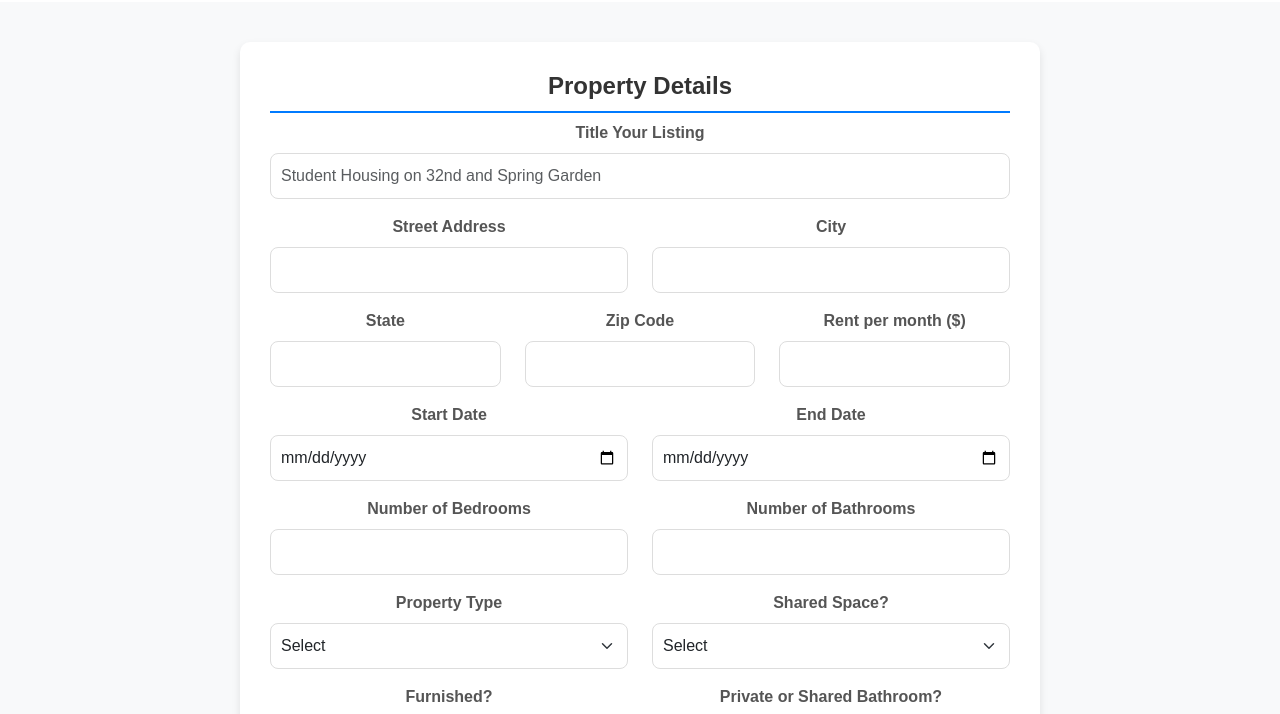
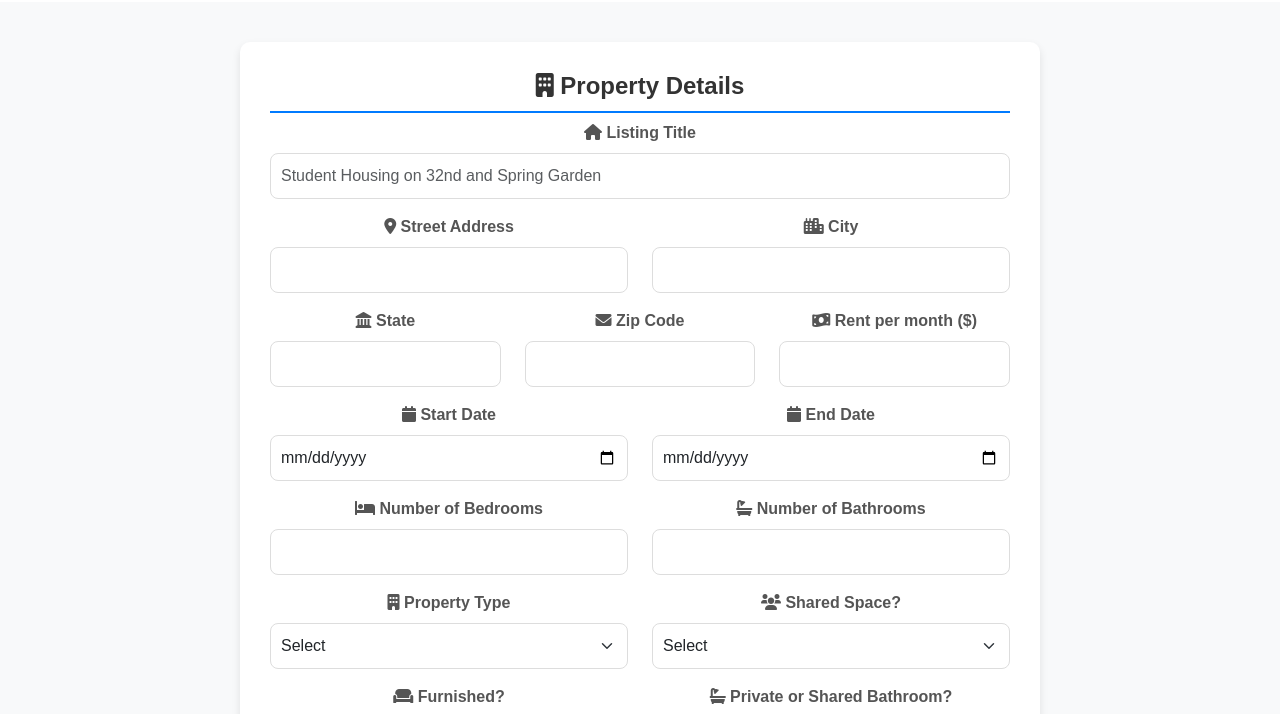
Before and after one commit to patelde510/LeaseIt, a website: page app/public/post.html in a window 1280 px wide. Shown: the part 66-780 px from the top of the page. Drawn offline with nearby package versions, Linux system fonts and the light colour scheme; no server answers.

Commit message:
Added icons to form fields and created post.css for styling

```diff
--- a/app/public/post.html
+++ b/app/public/post.html
@@ -6,6 +6,9 @@
     <meta name="viewport" content="width=device-width, initial-scale=1.0">
     <title>Post Lease</title>
     <link href="https://cdn.jsdelivr.net/npm/bootstrap@5.3.0/dist/css/bootstrap.min.css" rel="stylesheet">
+
+    <link rel="stylesheet" href="https://cdnjs.cloudflare.com/ajax/libs/font-awesome/6.0.0/css/all.min.css">
+
     <link rel="stylesheet" href="style/navbar.css">
     <link rel="stylesheet" href="style/styles.css">
     <link rel="stylesheet" href="style/post.css">
@@ -17,61 +20,84 @@
     <div id="navbar-placeholder"></div>
 
     <div id="post-content-container" class="content-container">
-        <h4 class="text-center">Property Details</h4>
+        <h4 class="text-center"><i class="fa fa-building"></i> Property Details</h4> <!-- Added icon for section title -->
         <form id="lease-form">
             <div class="row mb-3">
                 <div class="col-md-12">
-                    <label for="title" class="form-label">Title Your Listing</label>
+                    <label for="title" class="form-label">
+                        <i class="fa fa-home"></i> Listing Title
+                    </label>
                     <input type="text" id="title" class="form-control" placeholder="Student Housing on 32nd and Spring Garden" required>
                 </div>
             </div>
+
             <div class="row mb-3">
                 <div class="col-md-6">
-                    <label for="address" class="form-label">Street Address</label>
+                    <label for="address" class="form-label">
+                        <i class="fa fa-map-marker-alt"></i> Street Address
+                    </label>
                     <input type="text" id="address" class="form-control" required>
                 </div>
                 <div class="col-md-6">
-                    <label for="city" class="form-label">City</label>
+                    <label for="city" class="form-label">
+                        <i class="fa fa-city"></i> City
+                    </label>
                     <input type="text" id="city" class="form-control" required>
                 </div>
             </div>
             <div class="row mb-3">
                 <div class="col-md-4">
-                    <label for="state" class="form-label">State</label>
+                    <label for="state" class="form-label">
+                        <i class="fa fa-landmark"></i> State
+                    </label>
                     <input type="text" id="state" class="form-control" required>
                 </div>
                 <div class="col-md-4">
-                    <label for="zip" class="form-label">Zip Code</label>
+                    <label for="zip" class="form-label">
+                        <i class="fa fa-envelope"></i> Zip Code
+                    </label>
                     <input type="text" id="zip" class="form-control" required>
                 </div>
                 <div class="col-md-4">
-                    <label for="rent-price" class="form-label">Rent per month ($)</label>
+                    <label for="rent-price" class="form-label">
+                        <i class="fa fa-money-bill-wave"></i> Rent per month ($)
+                    </label>
                     <input type="number" id="rent-price" class="form-control" required>
                 </div>
             </div>
             <div class="row mb-3">
                 <div class="col-md-6">
-                    <label for="start-date" class="form-label">Start Date</label>
+                    <label for="start-date" class="form-label">
+                        <i class="fa fa-calendar"></i> Start Date
+                    </label>
                     <input type="date" id="start-date" class="form-control" required>
                 </div>
                 <div class="col-md-6">
-                    <label for="end-date" class="form-label">End Date</label>
+                    <label for="end-date" class="form-label">
+                        <i class="fa fa-calendar"></i> End Date
+                    </label>
                     <input type="date" id="end-date" class="form-control" required>
                 </div>
             </div>
             <div class="row mb-3">
                 <div class="col-md-6">
-                    <label for="bedrooms" class="form-label">Number of Bedrooms</label>
+                    <label for="bedrooms" class="form-label">
+                        <i class="fa fa-bed"></i> Number of Bedrooms
+                    </label>
                     <input type="number" id="bedrooms" class="form-control" required>
                 </div>
                 <div class="col-md-6">
-                    <label for="bathrooms" class="form-label">Number of Bathrooms</label>
+                    <label for="bathrooms" class="form-label">
+                        <i class="fa fa-bath"></i> Number of Bathrooms
+                    </label>
                     <input type="number" id="bathrooms" class="form-control" required>
                 </div>
             </div>
             <div class="row mb-3">
                 <div class="col-md-6">
-                    <label for="property-type" class="form-label">Property Type</label>
+                    <label for="property-type" class="form-label">
+                        <i class="fa fa-building"></i> Property Type
+                    </label>
                     <select id="property-type" class="form-select" required>
                         <option value="" disabled selected>Select</option>
                         <option value="apartment">Apartment</option>
@@ -81,7 +107,9 @@
                     </select>
                 </div>
                 <div class="col-md-6">
-                    <label for="shared-space" class="form-label">Shared Space?</label>
+                    <label for="shared-space" class="form-label">
+                        <i class="fa fa-users"></i> Shared Space?
+                    </label>
                     <select id="shared-space" class="form-select" required>
                         <option value="" disabled selected>Select</option>
                         <option value="yes">Yes</option>
@@ -91,7 +119,9 @@
             </div>
             <div class="row mb-3">
                 <div class="col-md-6">
-                    <label for="furnished" class="form-label">Furnished?</label>
+                    <label for="furnished" class="form-label">
+                        <i class="fa fa-couch"></i> Furnished?
+                    </label>
                     <select id="furnished" class="form-select" required>
                         <option value="" disabled selected>Select</option>
                         <option value="yes">Yes</option>
@@ -99,7 +129,9 @@
                     </select>
                 </div>
                 <div class="col-md-6">
-                    <label for="bathroom-type" class="form-label">Private or Shared Bathroom?</label>
+                    <label for="bathroom-type" class="form-label">
+                        <i class="fa fa-bath"></i> Private or Shared Bathroom?
+                    </label>
                     <select id="bathroom-type" class="form-select" required>
                         <option value="" disabled selected>Select</option>
                         <option value="private">Private</option>
@@ -171,11 +203,15 @@
             <h4 class="text-center">Contact Information</h4>
             <div class="row mb-3">
                 <div class="col-md-6">
-                    <label for="phone" class="form-label">Phone Number</label>
+                    <label for="phone" class="form-label">
+                        <i class="fa fa-phone"></i> Phone Number
+                    </label>
                     <input type="tel" id="phone" class="form-control" required>
                 </div>
                 <div class="col-md-6">
-                    <label for="email" class="form-label">Email Address</label>
+                    <label for="email" class="form-label">
+                        <i class="fa fa-envelope"></i> Email Address
+                    </label>
                     <input type="email" id="email" class="form-control" required>
                 </div>
             </div>
```
Also changed, not shown: app/server.js (+4 -4 lines).
